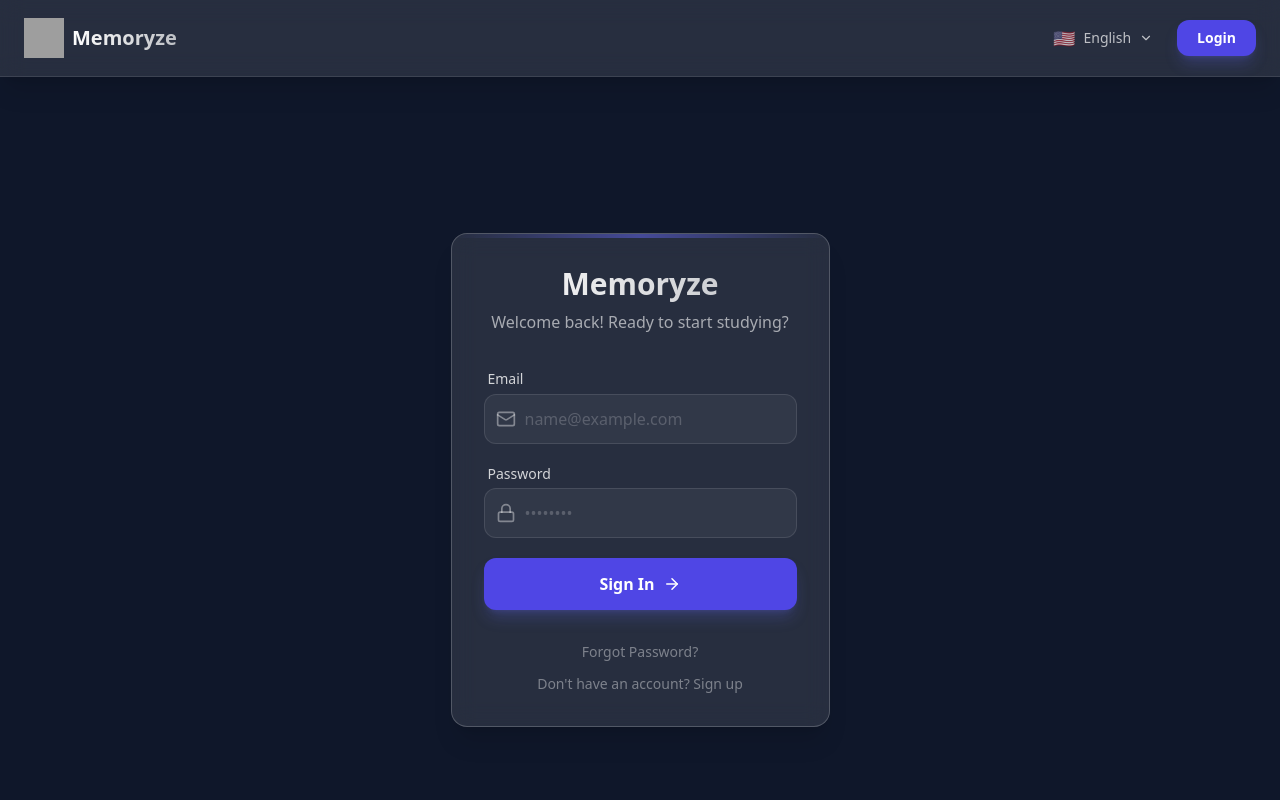
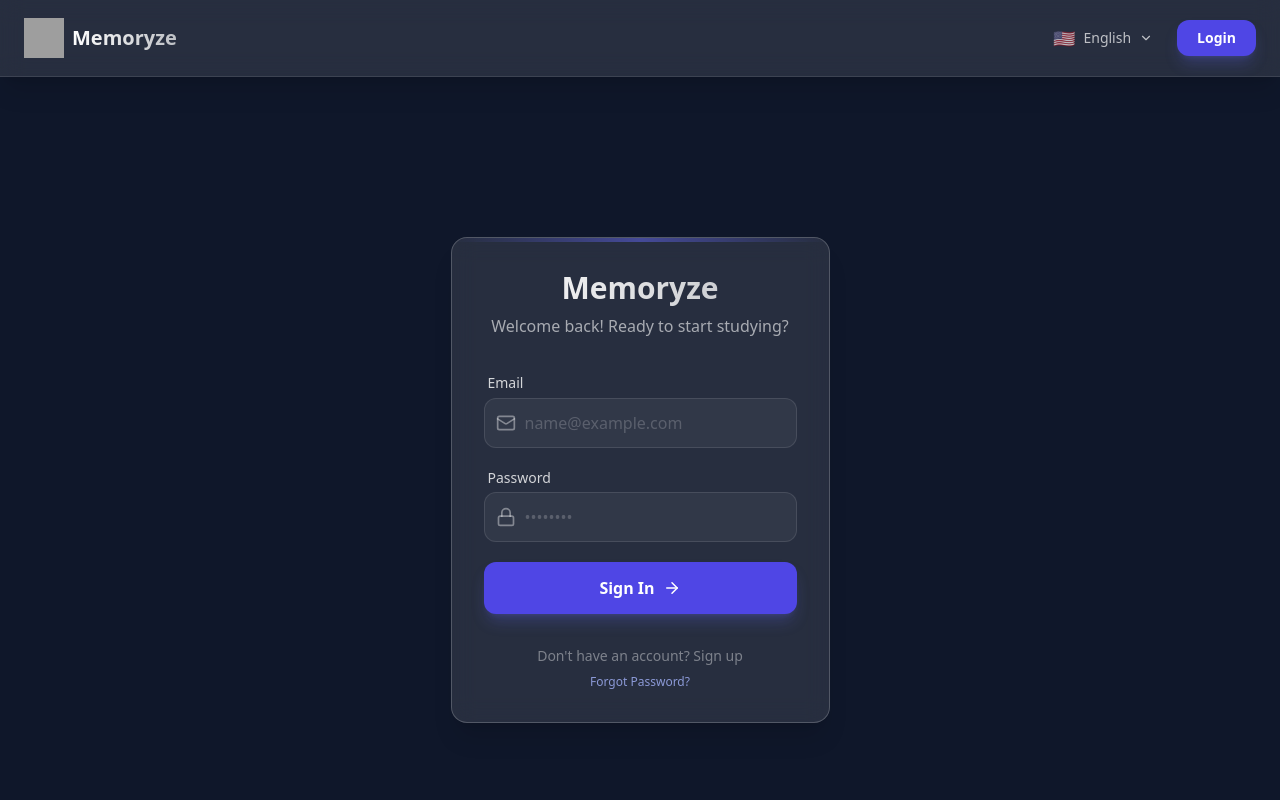
Before and after one commit to furkankoykiran/Memoryze, a React (Vite) app: page /auth in a window 1280 px wide. Shown: the top 800 px of the page. Built offline with nearby package versions, Linux system fonts and the light colour scheme; grey boxes are pictures that could not be loaded.

Commit message:
docs: add supabase rate limit troubleshooting
fix(ui): adjust forgot password button placement

```diff
--- a/src/pages/Auth.tsx
+++ b/src/pages/Auth.tsx
@@ -190,7 +190,7 @@ export const Auth = () => {
                     </button>
                 </form>
 
-                <div className="mt-8 text-center space-y-3">
+                <div className="mt-8 text-center space-y-4">
                     {isForgotPassword ? (
                         <button
                             onClick={() => {
@@ -198,33 +198,34 @@ export const Auth = () => {
                                 setIsLogin(true);
                                 setError(null);
                             }}
-                            className="text-white/40 hover:text-white transition-colors text-sm block w-full"
+                            className="text-white/40 hover:text-white transition-colors text-sm hover:underline"
                         >
                             {t('auth.backToSignIn')}
                         </button>
                     ) : (
-                        <>
+                        <div className="flex flex-col gap-2">
+                            <button
+                                onClick={() => {
+                                    setIsLogin(!isLogin);
+                                    setError(null);
+                                }}
+                                className="text-white/40 hover:text-white transition-colors text-sm hover:underline"
+                            >
+                                {isLogin ? t('auth.noAccount') : t('auth.hasAccount')}
+                            </button>
+
                             {isLogin && (
                                 <button
                                     onClick={() => {
                                         setIsForgotPassword(true);
                                         setError(null);
                                     }}
-                                    className="text-white/40 hover:text-white transition-colors text-sm block w-full"
+                                    className="text-xs text-indigo-300/80 hover:text-indigo-300 transition-colors hover:underline"
                                 >
                                     {t('auth.forgotPassword')}
                                 </button>
                             )}
-                            <button
-                                onClick={() => {
-                                    setIsLogin(!isLogin);
-                                    setError(null);
-                                }}
-                                className="text-white/40 hover:text-white transition-colors text-sm block w-full"
-                            >
-                                {isLogin ? t('auth.noAccount') : t('auth.hasAccount')}
-                            </button>
-                        </>
+                        </div>
                     )}
                 </div>
             </motion.div>
```
Also changed, not shown: 1 other file (tests, documents, lock files or other folders).
